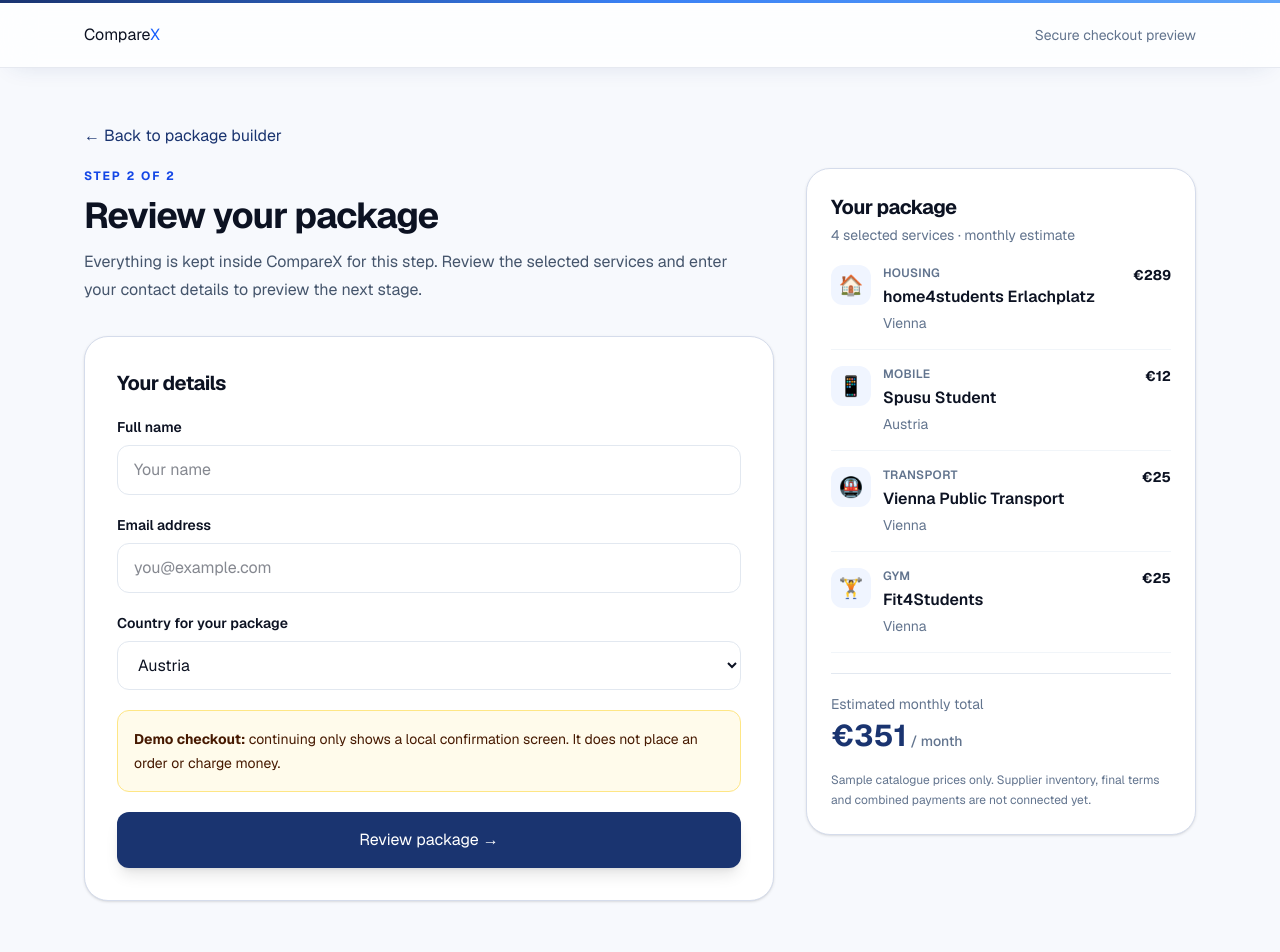
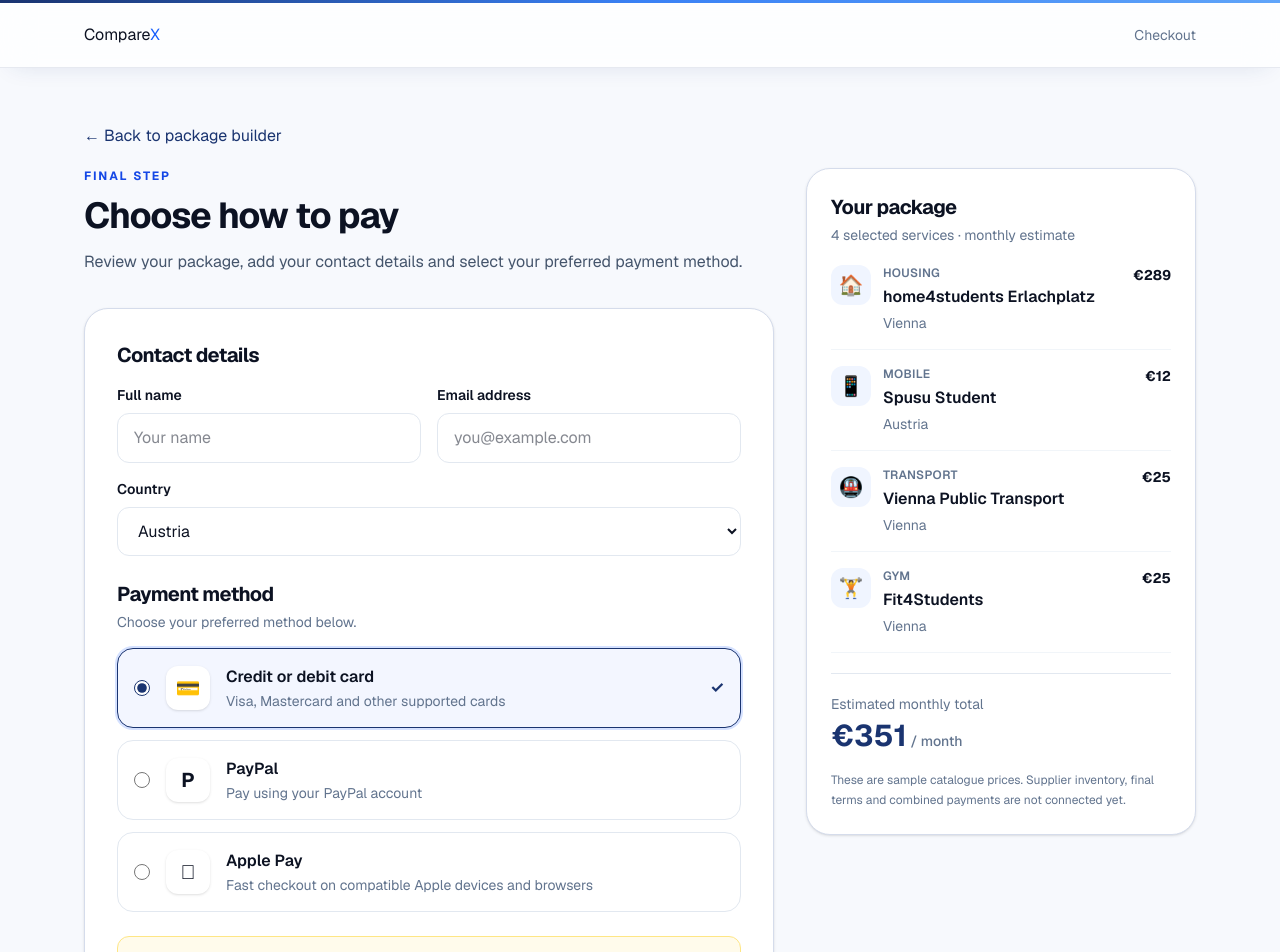
Before and after one commit to pietroconforti-blip/compareX, a Next.js app: page /checkout in a window 1280 px wide. Shown: the top 952 px of the page. Built offline with nearby package versions, Linux system fonts and the light colour scheme.

Commit message:
Add payment method selection to checkout preview

```diff
--- a/app/checkout/page.tsx
+++ b/app/checkout/page.tsx
@@ -3,6 +3,8 @@
 import { Suspense, useMemo, useState } from "react";
 import { useSearchParams, useRouter } from "next/navigation";
 import { offers, categoryLabels, categoryIcons, formatPrice } from "@/lib/home-data";
+
+type PaymentMethod = "card" | "paypal" | "applepay";
 
 function CheckoutContent() {
   const params = useSearchParams();
@@ -14,58 +16,96 @@
   const [fullName, setFullName] = useState("");
   const [email, setEmail] = useState("");
   const [country, setCountry] = useState("Austria");
+  const [paymentMethod, setPaymentMethod] = useState<PaymentMethod>("card");
   const [submitted, setSubmitted] = useState(false);
 
   if (submitted) {
     return (
       <main className="min-h-screen bg-[#f7f9fd] px-5 py-16 text-[#0c1222]">
         <div className="mx-auto max-w-xl rounded-3xl border border-[#d5dceb] bg-white p-8 text-center shadow-xl">
-          <div className="mx-auto flex h-16 w-16 items-center justify-center rounded-full bg-emerald-50 text-3xl">✓</div>
-          <h1 className="mt-5 text-3xl font-bold">Your package is ready to review</h1>
-          <p className="mt-3 leading-7 text-slate-600">This is a checkout preview only. No order was sent, no provider was contacted, and no payment was taken. Live ordering will require provider agreements and a payment integration.</p>
-          <button onClick={() => router.push("/")} className="mt-6 rounded-xl bg-[#1a3470] px-6 py-3 font-semibold text-white">Back to CompareX</button>
+          <div className="mx-auto flex h-16 w-16 items-center justify-center rounded-full bg-amber-50 text-3xl">!</div>
+          <h1 className="mt-5 text-3xl font-bold">Payment setup needed</h1>
+          <p className="mt-3 leading-7 text-slate-600">
+            Your selected payment method is {paymentMethod === "card" ? "Card" : paymentMethod === "paypal" ? "PayPal" : "Apple Pay"}.
+            CompareX is not connected to a payment processor yet, so no payment was taken and no order was placed.
+            To accept real payments, the site owner must connect and configure a payment provider.
+          </p>
+          <button onClick={() => setSubmitted(false)} className="mt-6 rounded-xl bg-[#1a3470] px-6 py-3 font-semibold text-white">Back to payment options</button>
         </div>
       </main>
     );
   }
+
+  const paymentOptions: { id: PaymentMethod; title: string; detail: string; mark: string }[] = [
+    { id: "card", title: "Credit or debit card", detail: "Visa, Mastercard and other supported cards", mark: "💳" },
+    { id: "paypal", title: "PayPal", detail: "Pay using your PayPal account", mark: "P" },
+    { id: "applepay", title: "Apple Pay", detail: "Fast checkout on compatible Apple devices and browsers", mark: "" },
+  ];
 
   return (
     <main className="min-h-screen bg-[#f7f9fd] text-[#0c1222]">
       <header className="border-b border-[#d5dceb] bg-white">
         <div className="mx-auto flex max-w-6xl items-center justify-between px-5 py-5">
           <button onClick={() => router.push("/")} className="text-xl font-bold">Compare<span className="text-blue-600">X</span></button>
-          <span className="text-sm text-slate-500">Secure checkout preview</span>
+          <span className="text-sm text-slate-500">Checkout</span>
         </div>
       </header>
       <div className="mx-auto max-w-6xl px-5 py-10 md:py-14">
         <button onClick={() => router.push("/")} className="text-sm font-semibold text-[#1a3470] hover:underline">← Back to package builder</button>
         <div className="mt-5 grid gap-8 lg:grid-cols-[1fr_390px]">
           <section>
-            <p className="text-xs font-bold uppercase tracking-[0.16em] text-blue-700">Step 2 of 2</p>
-            <h1 className="mt-3 text-4xl font-bold tracking-tight">Review your package</h1>
-            <p className="mt-3 max-w-2xl leading-7 text-slate-600">Everything is kept inside CompareX for this step. Review the selected services and enter your contact details to preview the next stage.</p>
-            <form onSubmit={(e) => { e.preventDefault(); setSubmitted(true); }} className="mt-8 space-y-5 rounded-3xl border border-[#d5dceb] bg-white p-6 shadow-sm md:p-8">
-              <h2 className="text-xl font-bold">Your details</h2>
+            <p className="text-xs font-bold uppercase tracking-[0.16em] text-blue-700">Final step</p>
+            <h1 className="mt-3 text-4xl font-bold tracking-tight">Choose how to pay</h1>
+            <p className="mt-3 max-w-2xl leading-7 text-slate-600">Review your package, add your contact details and select your preferred payment method.</p>
+            <form onSubmit={(e) => { e.preventDefault(); setSubmitted(true); }} className="mt-8 space-y-6 rounded-3xl border border-[#d5dceb] bg-white p-6 shadow-sm md:p-8">
+              <div>
+                <h2 className="text-xl font-bold">Contact details</h2>
+                <div className="mt-4 grid gap-4 sm:grid-cols-2">
                   <label className="block">
                     <span className="mb-2 block text-sm font-semibold">Full name</span>
-                <input required value={fullName} onChange={(e) => setFullName(e.target.value)} placeholder="Your name" className="w-full rounded-xl border border-slate-200 px-4 py-3 outline-none focus:border-blue-600" />
+                    <input required value={fullName} onChange={(e) => setFullName(e.target.value)} placeholder="Your name" autoComplete="name" className="w-full rounded-xl border border-slate-200 px-4 py-3 outline-none focus:border-blue-600" />
                   </label>
                   <label className="block">
                     <span className="mb-2 block text-sm font-semibold">Email address</span>
-                <input required type="email" value={email} onChange={(e) => setEmail(e.target.value)} placeholder="you@example.com" className="w-full rounded-xl border border-slate-200 px-4 py-3 outline-none focus:border-blue-600" />
+                    <input required type="email" value={email} onChange={(e) => setEmail(e.target.value)} placeholder="you@example.com" autoComplete="email" className="w-full rounded-xl border border-slate-200 px-4 py-3 outline-none focus:border-blue-600" />
                   </label>
-              <label className="block">
-                <span className="mb-2 block text-sm font-semibold">Country for your package</span>
+                </div>
+                <label className="mt-4 block">
+                  <span className="mb-2 block text-sm font-semibold">Country</span>
                   <select value={country} onChange={(e) => setCountry(e.target.value)} className="w-full rounded-xl border border-slate-200 bg-white px-4 py-3 outline-none focus:border-blue-600">
-                  <option>Austria</option><option>Italy</option>
+                    <option>Austria</option><option>Italy</option><option>Germany</option><option>Other</option>
                   </select>
                 </label>
+              </div>
+
+              <div>
+                <h2 className="text-xl font-bold">Payment method</h2>
+                <p className="mt-1 text-sm text-slate-500">Choose your preferred method below.</p>
+                <div className="mt-4 space-y-3">
+                  {paymentOptions.map((option) => (
+                    <label key={option.id} className={`flex cursor-pointer items-center gap-4 rounded-2xl border p-4 transition ${paymentMethod === option.id ? "border-[#1a3470] bg-[#f3f6ff] ring-2 ring-[#d5e1ff]" : "border-slate-200 hover:border-slate-400"}`}>
+                      <input type="radio" name="paymentMethod" value={option.id} checked={paymentMethod === option.id} onChange={() => setPaymentMethod(option.id)} className="h-4 w-4 accent-[#1a3470]" />
+                      <span className="flex h-11 w-11 items-center justify-center rounded-xl bg-white text-xl font-bold shadow-sm">{option.mark}</span>
+                      <span className="min-w-0 flex-1">
+                        <span className="block font-semibold">{option.title}</span>
+                        <span className="mt-0.5 block text-sm text-slate-500">{option.detail}</span>
+                      </span>
+                      {paymentMethod === option.id && <span className="font-bold text-[#1a3470]">✓</span>}
+                    </label>
+                  ))}
+                </div>
+              </div>
+
               <div className="rounded-xl border border-amber-200 bg-amber-50 p-4 text-sm leading-6 text-amber-950">
-                <strong>Demo checkout:</strong> continuing only shows a local confirmation screen. It does not place an order or charge money.
+                <strong>Demo mode:</strong> payment methods are selectable, but real payment processing has not been connected yet. This button will not charge you.
               </div>
-              <button type="submit" disabled={selected.length === 0} className="w-full rounded-xl bg-[#1a3470] px-6 py-4 font-bold text-white shadow-lg transition hover:bg-[#12254f] disabled:opacity-50">Review package →</button>
+              <button type="submit" disabled={selected.length === 0} className="w-full rounded-xl bg-[#1a3470] px-6 py-4 font-bold text-white shadow-lg transition hover:bg-[#12254f] disabled:opacity-50">
+                Continue with {paymentMethod === "card" ? "card" : paymentMethod === "paypal" ? "PayPal" : "Apple Pay"} · {formatPrice(total)}/month →
+              </button>
+              <p className="text-center text-xs text-slate-500">No card details are collected by this demo page.</p>
             </form>
           </section>
+
           <aside className="h-fit rounded-3xl border border-[#d5dceb] bg-white p-6 shadow-sm lg:sticky lg:top-6">
             <h2 className="text-xl font-bold">Your package</h2>
             <p className="mt-1 text-sm text-slate-500">{selected.length} selected services · monthly estimate</p>
@@ -79,13 +119,13 @@
                   <span className="shrink-0 text-sm font-bold">{formatPrice(o.price)}</span>
                 </div>
               ))}
-              {selected.length === 0 && <p className="text-sm text-slate-600">Showing a sample package. Go back to the builder to customise your own services.</p>}
+              {selected.length === 0 && <p className="text-sm text-slate-600">No valid services were selected. Return to the builder and choose your package.</p>}
             </div>
             <div className="mt-5 border-t border-slate-200 pt-5">
               <p className="text-sm text-slate-500">Estimated monthly total</p>
               <p className="mt-1 text-3xl font-bold text-[#1a3470]">{formatPrice(total)}<span className="text-sm font-medium text-slate-500"> / month</span></p>
             </div>
-            <p className="mt-4 text-xs leading-5 text-slate-500">Sample catalogue prices only. Supplier inventory, final terms and combined payments are not connected yet.</p>
+            <p className="mt-4 text-xs leading-5 text-slate-500">These are sample catalogue prices. Supplier inventory, final terms and combined payments are not connected yet.</p>
           </aside>
         </div>
       </div>
```
Lines whose indentation alone changed are shown as unchanged.
